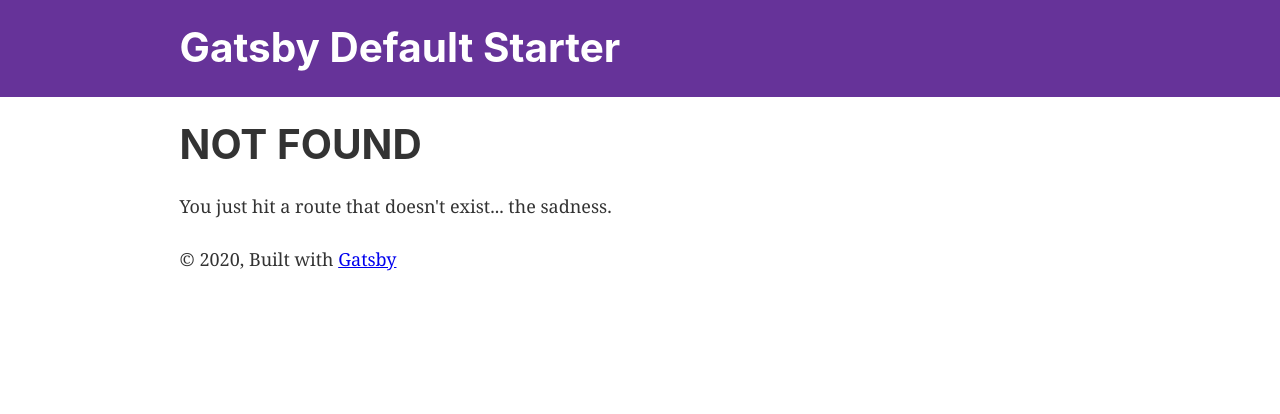
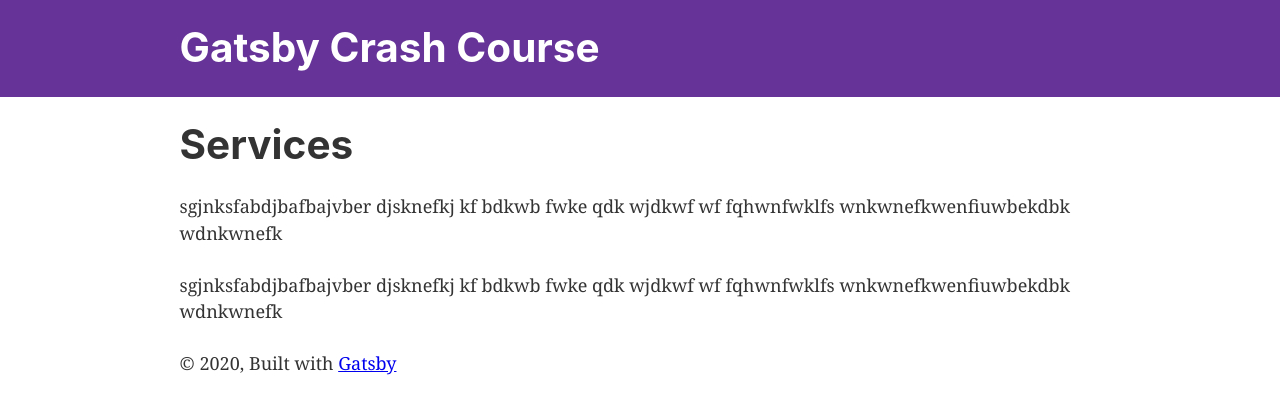
Before and after one commit to jontran8998/Gatsby-Blog-App, a Gatsby site: page /services in a window 1280 px wide. Before the commit this address had no page. Built offline with nearby package versions, Linux system fonts and the light colour scheme; Gatsby itself is replaced by a stand-in of ours.

Commit message:
Initial Commit

```diff
--- a/gatsby-config.js
+++ b/gatsby-config.js
@@ -1,6 +1,6 @@
 module.exports = {
   siteMetadata: {
-    title: `Gatsby Default Starter`,
+    title: `Gatsby Crash Course`,
     description: `Kick off your next, great Gatsby project with this default starter. This barebones starter ships with the main Gatsby configuration files you might need.`,
     author: `@gatsbyjs`,
   },
--- /dev/null
+++ b/src/pages/services.js
@@ -0,0 +1,19 @@
+import React from 'react'
+import Layout from '../components/layout';
+import SEO from '../components/seo';
+
+const ServicesPage = () => {
+  return (
+    <Layout>
+      <SEO title="Services"/>
+      <div>
+        <h1>Services</h1>
+        <p>sgjnksfabdjbafbajvber djsknefkj kf bdkwb fwke qdk wjdkwf wf fqhwnfwklfs wnkwnefkwenfiuwbekdbk wdnkwnefk</p>
+        <p>sgjnksfabdjbafbajvber djsknefkj kf bdkwb fwke qdk wjdkwf wf fqhwnfwklfs wnkwnefkwenfiuwbekdbk wdnkwnefk</p>
+      </div>
+    </Layout>
+
+  )
+}
+
+export default ServicesPage;
```
Also changed, not shown: src/components/menu.js (added, +15 -0 lines), src/pages/about.js (added, +18 -0 lines), src/pages/index.js (+2 -5 lines).
